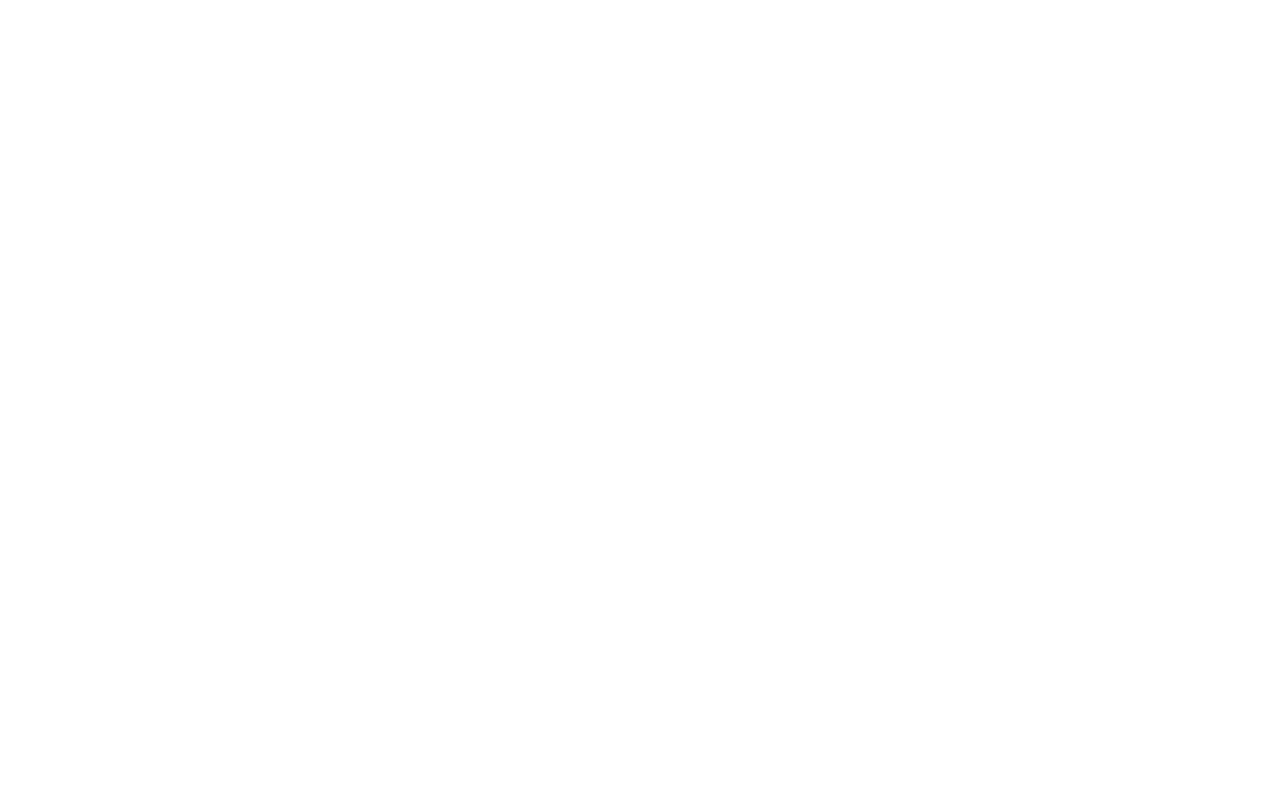
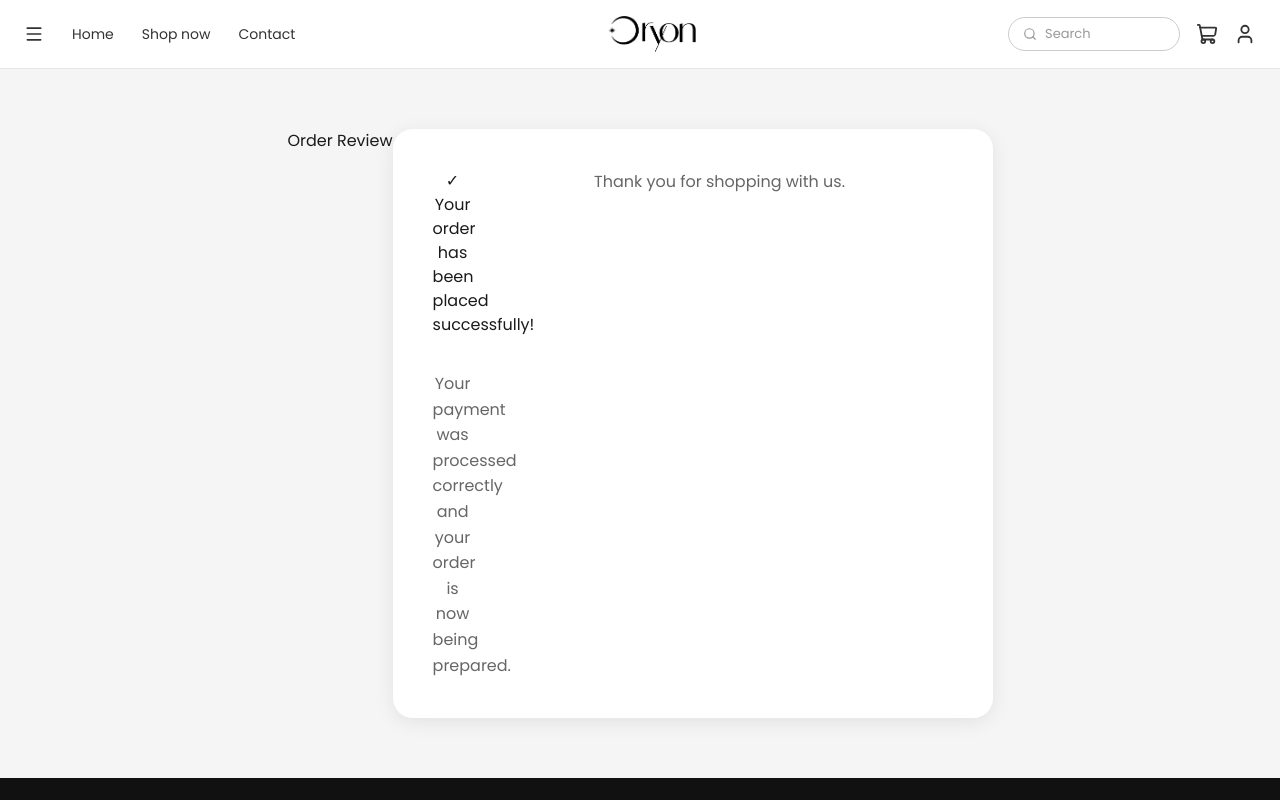
Before and after one commit to violette-o/Oryon-E-commerce, a React (Vite) app: page /review in a window 1280 px wide. Before the commit this address had no page. Shown: the top 800 px of the page. Built offline with nearby package versions, Linux system fonts and the light colour scheme.

Commit message:
Added review page after checkout

```diff
--- a/src/App.tsx
+++ b/src/App.tsx
@@ -8,6 +8,7 @@
 import Wishlist      from './pages/Wishlist'
 import Cart          from './pages/Cart'
 import Checkout      from './pages/Checkout'
+import Review        from './pages/Review'
 
 function App() {
   return (
@@ -22,6 +23,7 @@
             <Route path="/wishlist" element={<Wishlist />} />
             <Route path="/cart"     element={<Cart />} />
             <Route path="/checkout" element={<Checkout />} />
+            <Route path="/review" element={<Review />} />
           </Routes>
         </BrowserRouter>
       </CartProvider>
--- a/src/pages/Checkout.tsx
+++ b/src/pages/Checkout.tsx
@@ -92,7 +92,11 @@
   const handlePlaceOrder = () => {
     if (!cardNumber || !cardName || !expiry || !cvv) return
     setPlacing(true)
-    setTimeout(() => { setPlacing(false); setDone(true) }, 1800)
+    setTimeout(() => {
+  setPlacing(false)
+  setDone(true)
+  navigate('/review')
+}, 1800)
   }
 
   return (
--- /dev/null
+++ b/src/pages/Review.css
@@ -0,0 +1,29 @@
+.review-page{
+  min-height:100vh;
+  background:#f5f5f5;
+}
+
+.review-container{
+  padding:60px 20px;
+  display:flex;
+  justify-content:center;
+}
+
+.review-card{
+  background:white;
+  padding:40px;
+  border-radius:20px;
+  max-width:600px;
+  width:100%;
+  box-shadow:0 4px 20px rgba(0,0,0,0.08);
+  text-align:center;
+}
+
+.review-card h2{
+  margin-bottom:20px;
+}
+
+.review-card p{
+  color:#666;
+  line-height:1.6;
+}
--- /dev/null
+++ b/src/pages/Review.tsx
@@ -0,0 +1,29 @@
+import Navbar from '../components/Navbar'
+import SharedFooter from '../components/SharedFooter'
+import './Review.css'
+
+export default function Review() {
+  return (
+    <div className="review-page">
+      <Navbar />
+
+      <div className="review-container">
+        <h1>Order Review</h1>
+
+        <div className="review-card">
+          <h2>✓ Your order has been placed successfully!</h2>
+
+          <p>
+            Thank you for shopping with us.
+          </p>
+
+          <p>
+            Your payment was processed correctly and your order is now being prepared.
+          </p>
+        </div>
+      </div>
+
+      <SharedFooter />
+    </div>
+  )
+}
```
